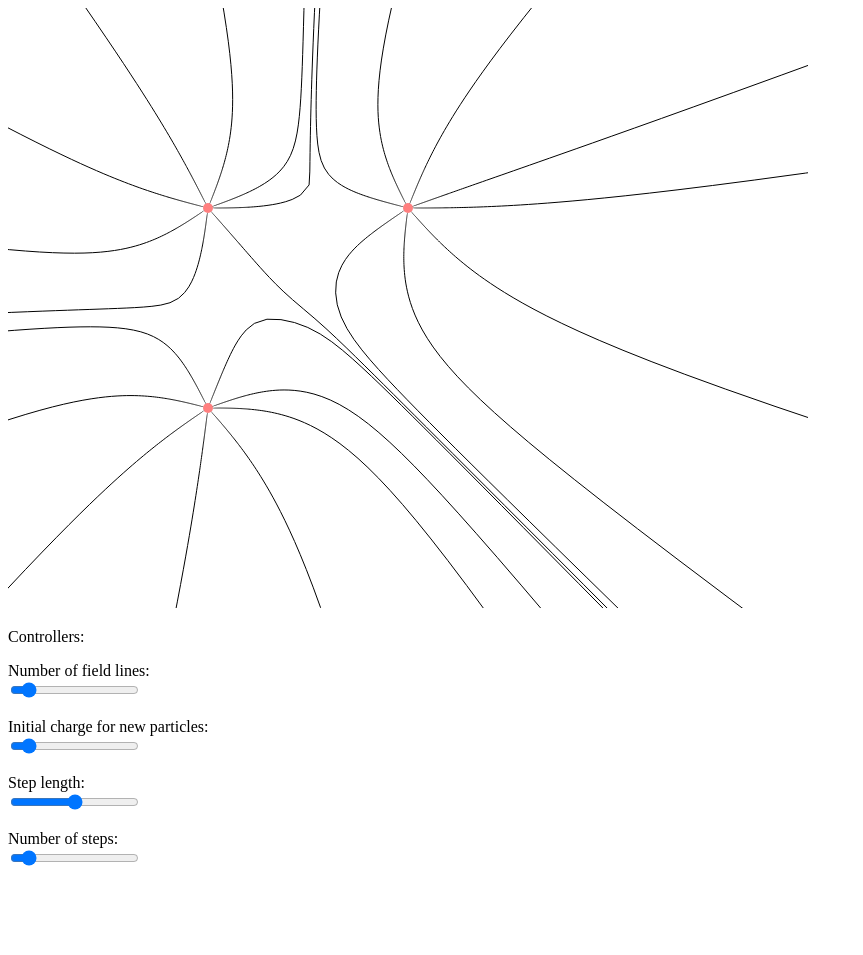
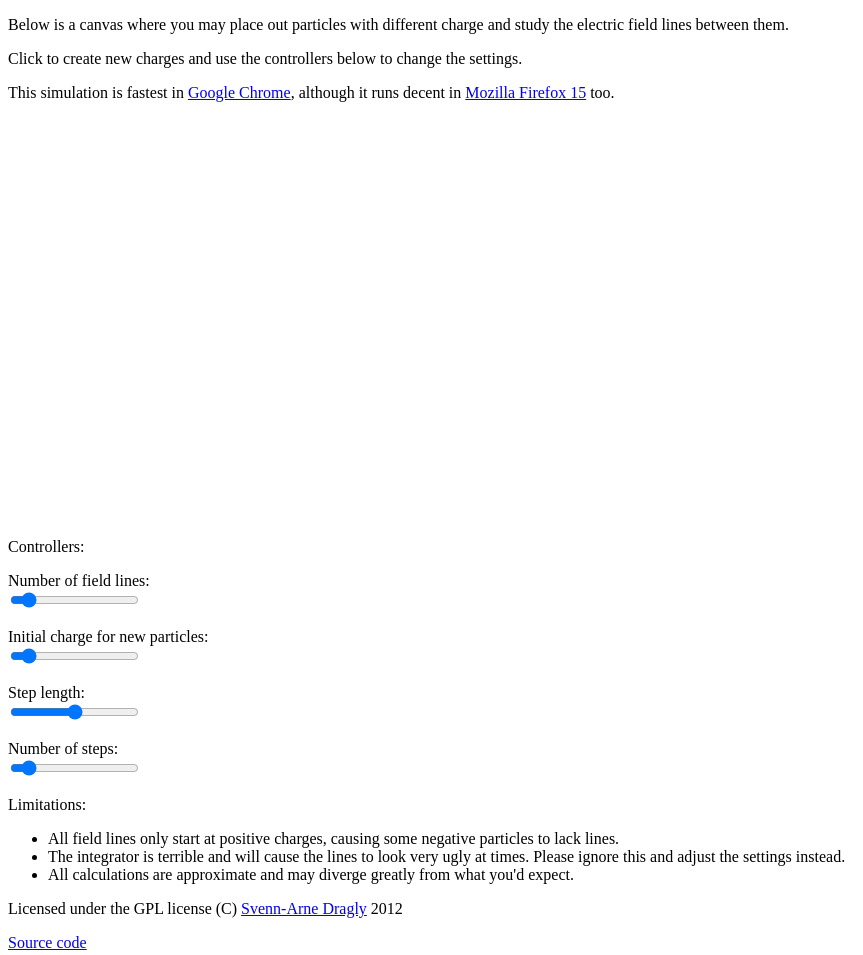
Before and after one commit to dragly/html-field-lines, a plain HTML site: page index.html in a window 1280 px wide. Shown: the whole page, without its empty margins (0-863 px from the left). Before the commit the page ends 886 px from the top, so only its background shows below. Drawn offline with Linux system fonts and the light colour scheme.

Commit message:
Fixed number of lines based on charges. Added informative text.

```diff
--- a/index.html
+++ b/index.html
@@ -4,8 +4,10 @@
         <script src="html5slider.js"></script>
     </head>
 <body>
-
-<canvas style="cursor: pointer" id="myCanvas" width="800" height="600" style="border:1px solid #c3c3c3;">
+<p>Below is a canvas where you may place out particles with different charge and study the electric field lines between them.</p>
+<p>Click to create new charges and use the controllers below to change the settings.</p>
+<p>This simulation is fastest in <a href="http://chrome.com">Google Chrome</a>, although it runs decent in <a href="http://firefox.com">Mozilla Firefox 15</a> too.</p>
+<canvas style="cursor: pointer" id="myCanvas" width="800" height="400" style="border:1px solid #c3c3c3;">
 Your browser does not support the HTML5 canvas tag.
 </canvas>
 <p>Controllers:</p>
@@ -26,247 +28,17 @@ Number of steps:<br/>
 <input id="nSteps" type="range" min="0" max="100" onchange="controllersChanged(event)" value=10>
 </p>
 
-<script type="text/javascript">
-
-// CONSTANTS
-var minStepLength = 0.005;
-var maxStepLength = 0.05;
-
-var minNSteps = 1;
-var maxNSteps = 10000;
-
-var minNFieldLines = 6;
-var maxNFieldLines = 20;
-
-var minInitialCharge = -2;
-var maxInitialCharge = 2;
-// END CONSTANTS
-
-var needsRedraw = false;
-var particles = [];
-var stepLength = 0.02;
-var nSteps = 10;
-var nFieldLines = 12;
-var initialCharge = 1.0;
-
-function initialize() {
-    particles[0] = {
-        position: [200,200],
-        charge: 1
-    }
-    particles[1] = {
-        position: [400,200],
-        charge: 1
-    }
-    particles[2] = {
-        position: [200,400],
-        charge: 1
-    }
-    controllersChanged(0);
-}
-
-function controllersChanged(event) {
-    stepLength = minStepLength + document.getElementById('stepLength').value / 100 * (maxStepLength - minStepLength);
-    nSteps = minNSteps + document.getElementById('nSteps').value / 100 * (maxNSteps - minNSteps);
-    nFieldLines = minNFieldLines + document.getElementById('nFieldLines').value / 100 * (maxNFieldLines - minNFieldLines);
-    initialCharge = minInitialCharge + document.getElementById('initialCharge').value / 100 * (maxInitialCharge - minInitialCharge);
-    //drawFieldLines();
-    redraw();
-}
-
-function E(position) {
-    var Ex = 0.0;
-    var Ey = 0.0;
-    var sign = 1;
-    for(var j = 0; j < particles.length; j++) {
-        var xdiff = position[0] - particles[j].position[0];
-        var ydiff = position[1] - particles[j].position[1];
-
-        var distanceSquared = xdiff*xdiff + ydiff*ydiff;
-        var distance = Math.sqrt(distanceSquared);
-
-        var rsq = distanceSquared;
-
-        sign = -sign;
-
-        Ex += particles[j].charge * xdiff / (distance * distanceSquared);
-        Ey += particles[j].charge * ydiff / (distance * distanceSquared);
-    }
-
-    return [Ex, Ey];
-}
-
-var c=document.getElementById("myCanvas");
-var ctx=c.getContext("2d");
-
-
-//var centerx = 200;
-//var centery = 200;
-var drawing = false;
-
-function redraw() {
-    needsRedraw = true;
-}
-
-function drawFieldLines() {
-    if(!needsRedraw) {
-        return;
-    }
-    console.log("Banana");
-    drawing = true;
-    ctx.clearRect(0, 0, c.width, c.height);
-
-    // Restore the transform
-    ctx.restore();
-
-    // Testing
-    ctx.lineWidth = 8;
-
-    var x = 0.0;
-    var y = 0.0;
-    var radius = 5;
-    for(var j = 0; j < particles.length; j++) {
-        var xa = particles[j].position[0];
-        var ya = particles[j].position[1];
-        var opacity = Math.abs(particles[j].charge / minInitialCharge);
-        if(particles[j].charge > 0) {
-            ctx.fillStyle="rgba(255, 0, 0, " + opacity + ")";
-        } else {
-            ctx.fillStyle="rgba(0, 0, 255, " + opacity + ")";
-        }
-        ctx.beginPath();
-        ctx.arc(xa, ya, radius, 0, Math.PI*2, true);
-        ctx.closePath();
-        ctx.fill();
-        //ctx.fillRect(xa - 5, ya - 5, 10, 10);
-        if(particles[j].charge < 0) {
-            continue;
-        }
-        for(var a = 0; a < nFieldLines; a++) {
-            x = xa + radius * Math.cos(a / nFieldLines * 2 * 3.14);
-            y = ya + radius * Math.sin(a / nFieldLines * 2 * 3.14);
-            ctx.beginPath();
-            ctx.moveTo(x,y);
-            for(var i = 0; i < nSteps; i++) {
-                var field = E([x,y]);
-                var stepx = field[0];
-                var stepy = field[1];
-
-                var scale = stepLength * stepLength / (stepLength / 10000000000. + stepx * stepx + stepy * stepy);
-
-                x = x + scale*stepx;
-                y = y + scale*stepy;
-
-                ctx.lineTo(x,y);
-            }
-            //ctx.closePath();
-            ctx.lineWidth = 1;
-            ctx.strokeStyle="#000000";
-            ctx.stroke();
-        }
-    }
-    drawing = false;
-    needsRedraw = false;
-}
-
-var dragging = false;
-
-var dragX = 0;
-var dragY = 0;
-
-var dragStartX = 0;
-var dragStartY = 0;
-
-var draggingParticle = 0;
-
-function onMouseDown(e) {
-    dragStartX = e.pageX;
-    dragStartY = e.pageY;
-
-
-
-    for(var i = 0; i < particles.length; i++) {
-        var diffX = dragStartX - particles[i].position[0];
-        var diffY = dragStartY - particles[i].position[1];
-
-        if((diffX*diffX + diffY*diffY) < 1000) {
-            draggingParticle = i;
-            dragging = true;
-            break;
-        }
-    }
-    return false;
-}
-
-function onMouseMove(e) {
-    if(!drawing) {
-        dragX = e.pageX;
-        dragY = e.pageY;
-        if(dragging) {
-            particles[draggingParticle].position[0] = dragX;
-            particles[draggingParticle].position[1] = dragY;
-            //drawFieldLines();
-            redraw();
-        }
-    }
-    return false;
-}
-
-function onMouseUp(e) {
-    e.ctrlKey;
-
-    dragging = false;
-
-    var theCharge = initialCharge;
-    if(e.ctrlKey) {
-        theCharge = -initialCharge;
-    }
-
-    var diffX = dragStartX - dragX;
-    var diffY = dragStartY - dragY;
-
-    if((diffX*diffX + diffY*diffY) < 100) {
-        particles[particles.length] = {
-            position: [dragX,dragY],
-            charge: theCharge
-        }
-        //drawFieldLines();
-        redraw();
-    }
-    return false;
-}
-
-// shim layer with setTimeout fallback
-window.requestAnimFrame = (function(){
-  return  window.requestAnimationFrame       ||
-          window.webkitRequestAnimationFrame ||
-          window.mozRequestAnimationFrame    ||
-          window.oRequestAnimationFrame      ||
-          window.msRequestAnimationFrame     ||
-          function( callback ){
-            window.setTimeout(callback, 1000 / 60);
-          };
-})();
-
-
-// usage:
-// instead of setInterval(render, 16) ....
-
-(function animloop(){
-  requestAnimFrame(animloop);
-  drawFieldLines();
-})();
-// place the rAF *before* the render() to assure as close to
-// 60fps with the setTimeout fallback.
-
-initialize();
-c.addEventListener('mousedown', onMouseDown, false);
-c.addEventListener('mousemove', onMouseMove, false);
-c.addEventListener('mouseup', onMouseUp, false);
-c.onselectstart = function () { return false; } // ie
-
-console.log("Done!");
-</script>
+<p>Limitations: </p>
+<p>
+    <ul>
+        <li>All field lines only start at positive charges, causing some negative particles to lack lines.</li>
+        <li>The integrator is terrible and will cause the lines to look very ugly at times. Please ignore this and adjust the settings instead.</li>
+        <li>All calculations are approximate and may diverge greatly from what you'd expect.</li>
+    </ul>
+</p>
+<p>Licensed under the GPL license (C) <a href="http://dragly.org">Svenn-Arne Dragly</a> 2012</p>
+<p><a href="http://github.com/dragly/html-field-lines">Source code</a></p>
+<script type="text/javascript" src="htmlfieldlines.js"></script>
 
 </body>
 </html>
```
